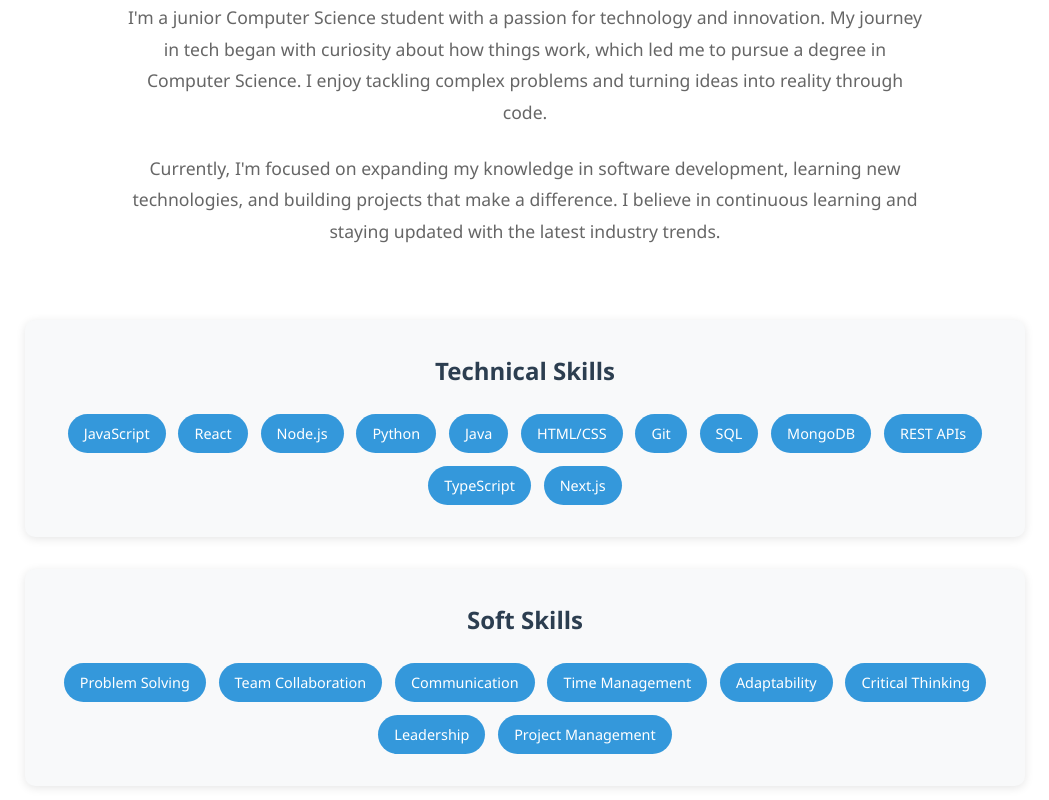
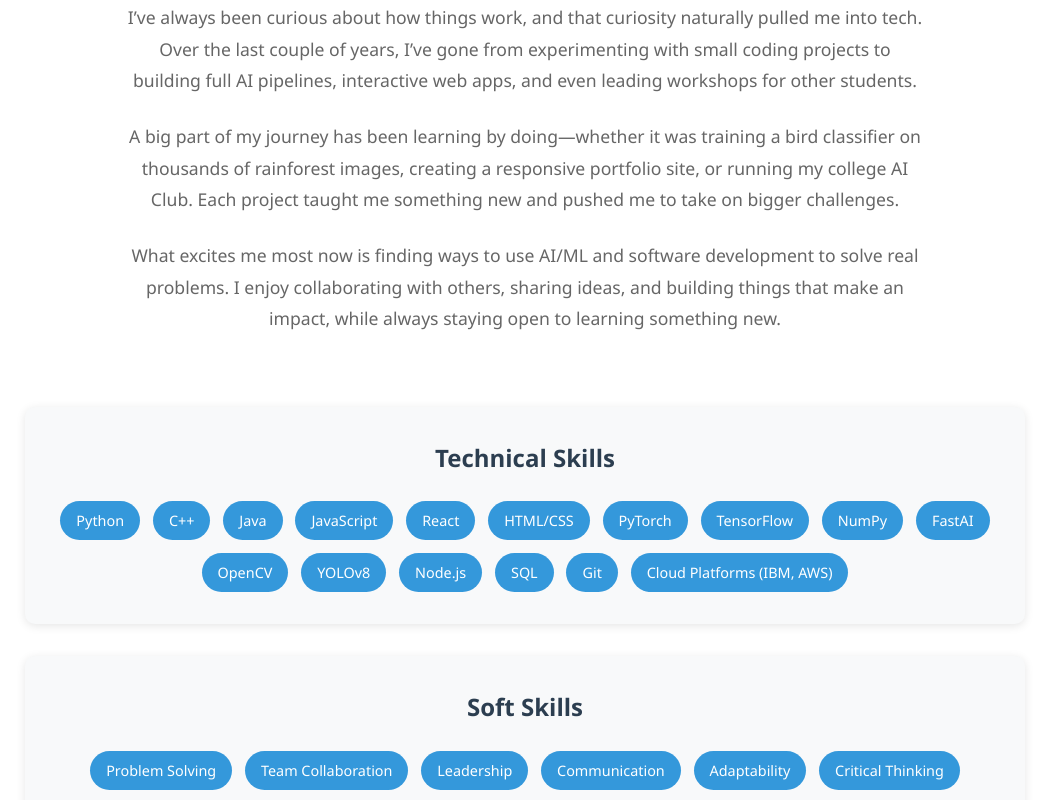
Before and after one commit to AdityaJadhav17/AdityaJadhav17.github.io, a React (Vite) app: page / in a window 1280 px wide. Shown: the part 1140-1940 px from the top of the page, without its empty margins (115-1164 px from the left). Built offline with nearby package versions, Linux system fonts and the light colour scheme.

Commit message:
Update About.jsx

```diff
--- a/src/components/About.jsx
+++ b/src/components/About.jsx
@@ -2,13 +2,14 @@
 
 const About = () => {
   const technicalSkills = [
-    'JavaScript', 'React', 'Node.js', 'Python', 'Java', 'HTML/CSS',
-    'Git', 'SQL', 'MongoDB', 'REST APIs', 'TypeScript', 'Next.js'
+    'Python', 'C++', 'Java', 'JavaScript', 'React', 'HTML/CSS',
+    'PyTorch', 'TensorFlow', 'NumPy', 'FastAI', 'OpenCV', 'YOLOv8',
+    'Node.js', 'SQL', 'Git', 'Cloud Platforms (IBM, AWS)'
   ]
 
   const softSkills = [
-    'Problem Solving', 'Team Collaboration', 'Communication', 'Time Management',
-    'Adaptability', 'Critical Thinking', 'Leadership', 'Project Management'
+    'Problem Solving', 'Team Collaboration', 'Leadership',
+    'Communication', 'Adaptability', 'Critical Thinking', 'Creativity'
   ]
 
   return (
@@ -19,18 +20,25 @@
         <div className="about-content">
           <div className="about-text">
             <h3>Background</h3>
-            <p>
-              I'm a junior Computer Science student with a passion for technology and innovation.
-              My journey in tech began with curiosity about how things work, which led me to pursue
-              a degree in Computer Science. I enjoy tackling complex problems and turning ideas into
-              reality through code.
-            </p>
+              <p>
+                I’ve always been curious about how things work, and that curiosity naturally pulled me
+                into tech. Over the last couple of years, I’ve gone from experimenting with small coding
+                projects to building full AI pipelines, interactive web apps, and even leading workshops
+                for other students.
+              </p>
 
-            <p>
-              Currently, I'm focused on expanding my knowledge in software development,
-              learning new technologies, and building projects that make a difference.
-              I believe in continuous learning and staying updated with the latest industry trends.
-            </p>
+              <p>
+                A big part of my journey has been learning by doing—whether it was training a bird
+                classifier on thousands of rainforest images, creating a responsive portfolio site,
+                or running my college AI Club. Each project taught me something new and pushed me
+                to take on bigger challenges.
+              </p>
+
+              <p>
+                What excites me most now is finding ways to use AI/ML and software development to
+                solve real problems. I enjoy collaborating with others, sharing ideas, and building
+                things that make an impact, while always staying open to learning something new.
+              </p>
           </div>
 
           <div className="skills-section">
@@ -60,8 +68,8 @@
           <div className="education-section">
             <h3>Education</h3>
             <div className="education-item">
-              <h4>Bachelor of Science in Computer Science</h4>
-              <p>Currently pursuing my degree with focus on software engineering and web development</p>
+              <h4>Bachelor of Science in Computer Science at UC San Diego</h4>
+              <p>Currently pursuing my degree with focus on software engineering, AI/ML, and cloud systems and security.</p>
             </div>
           </div>
         </div>
```
